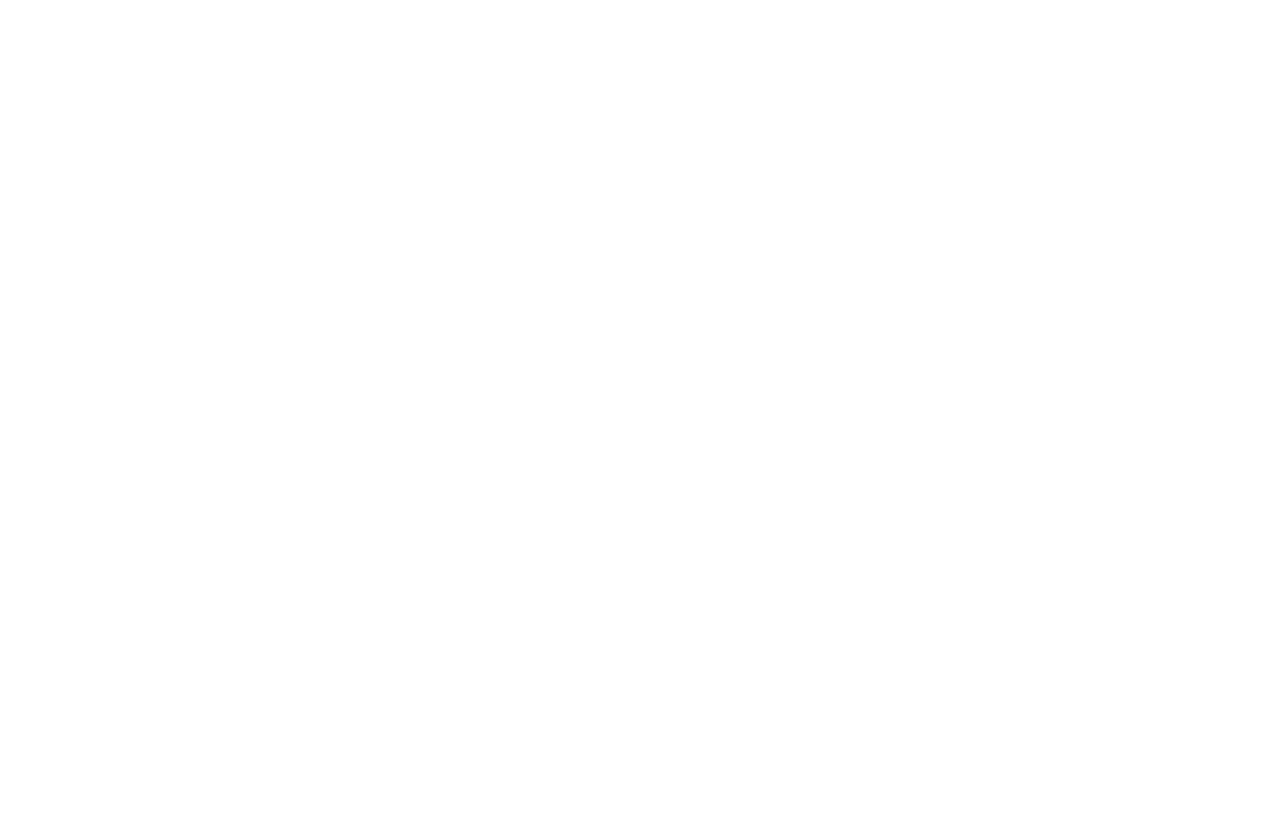
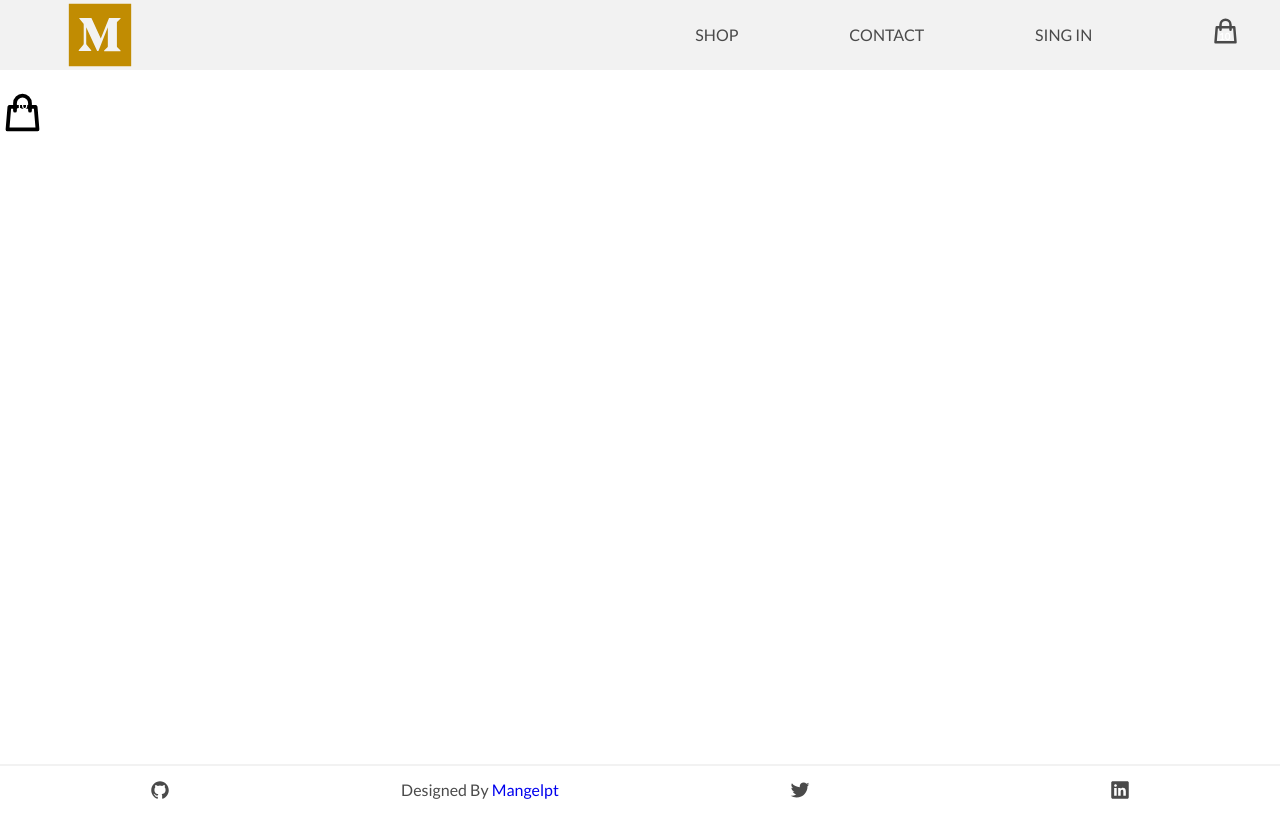
Before and after one commit to mangelpt/E-commerceAPP, a React (Create React App) app: page /contact in a window 1280 px wide. Before the commit this address had no page. Built offline with nearby package versions, Linux system fonts and the light colour scheme.

Commit message:
added checkout card

```diff
--- a/src/App.js
+++ b/src/App.js
@@ -8,6 +8,7 @@ import Women from "./pages/women/Womens";
 import Mens from "./pages/mens/Mens";
 import Offers from "./pages/ofers/Offers";
 import Details from "./pages/Details";
+import Contact from "./pages/Contact";
 
 function App() {
     return (
@@ -26,6 +27,7 @@ function App() {
                 <Route path="/mens/:itemId" element={<Details/>}/>
                 <Route path="offers" element={<Offers/>}/>
                 <Route path="/offers/:itemId" element={<Details/>}/>
+                <Route path="contact" element={<Contact/>}/>
             </Route>
         </Routes>
     );
--- /dev/null
+++ b/src/components/Layout/CollapsiveCard.js
@@ -0,0 +1,50 @@
+import React, {useState} from 'react';
+import {CollapsibleContainer, CollapsibleContentContainer} from "../UI/Containers";
+import {IconCart} from "../../assets/Icons";
+import {GenericLabel} from "../UI/Labels";
+import ShoppingCardMini from "./ShoppingCardMini";
+import {TransparentButton} from "../UI/Buttons";
+import {Link} from "react-router-dom";
+
+
+const CollapsedComponent = ({button, children}) => {
+    const [isCollapsed, setIsCollapsed] = useState(true);
+
+    return (
+        <>
+            <CollapsibleContainer onClick={() => setIsCollapsed(!isCollapsed)}>
+                <IconCart/>
+                <GenericLabel>10</GenericLabel>
+            </CollapsibleContainer>
+            <CollapsibleContentContainer collapsed={isCollapsed}>
+                <ShoppingCardMini
+                    price={20}
+                    name={"test"}
+                    image="https://picsum.photos/200/300"
+                    quantity={20}
+                />
+                <ShoppingCardMini
+                    price={20}
+                    name={"test"}
+                    image="https://picsum.photos/200/300"
+                    quantity={20}
+                />
+                <ShoppingCardMini
+                    price={20}
+                    name={"test"}
+                    image="https://picsum.photos/200/300"
+                    quantity={20}
+                />
+
+                <Link to="/">
+                    <TransparentButton>
+                        go to checkout
+                    </TransparentButton>
+                </Link>
+
+            </CollapsibleContentContainer>
+        </>
+    );
+};
+
+export default CollapsedComponent;
--- a/src/components/Layout/Header.js
+++ b/src/components/Layout/Header.js
@@ -5,7 +5,7 @@ import {LogoContainer} from "../UI/LogoContainer";
 import {Nav} from "../UI/Nav";
 import {Link} from "react-router-dom";
 import { SmallLabel} from "../UI/Labels";
-import {IconCart} from "../../assets/Icons";
+import CollapsedComponent from "./CollapsiveCard";
 
 const Header = () => {
     return (
@@ -17,9 +17,9 @@ const Header = () => {
             </Link>
             <Nav>
                 <Link to="/"><SmallLabel>SHOP</SmallLabel></Link>
-                <Link to="/"><SmallLabel>CONTACT</SmallLabel></Link>
+                <Link to="Contact"><SmallLabel>CONTACT</SmallLabel></Link>
                 <Link to="/"><SmallLabel>SING IN</SmallLabel></Link>
-                <div>  <IconCart/> </div>
+                <CollapsedComponent/>
             </Nav>
         </HeaderContainer>
     );
--- /dev/null
+++ b/src/components/Layout/ShoppingCardMini.js
@@ -0,0 +1,18 @@
+import React from 'react';
+import {MiniCartContainer} from "../UI/Containers";
+import {Card} from "../UI/Cards";
+import {GenericLabel, SmallLabel} from "../UI/Labels";
+
+const ShoppingCardMini = ({image, quantity, price, name}) => {
+    return (
+        <MiniCartContainer>
+            <Card image={image} height={100} width={20}/>
+            <GenericLabel>
+                <SmallLabel>{name}</SmallLabel>
+                <SmallLabel>{quantity}x{price}</SmallLabel>
+            </GenericLabel>
+        </MiniCartContainer>
+    );
+};
+
+export default ShoppingCardMini;
--- a/src/components/UI/Cards.js
+++ b/src/components/UI/Cards.js
@@ -4,7 +4,7 @@ export const Card = styled.div`
   display: flex;
   justify-content: center;
   align-items: center;
-  width: 100%;
+  width: ${props => props.width || 100}%;
   height: ${props => props.height || 240}px;
   background-repeat: no-repeat;
   background-image: url(${props => props.image || "none"});
@@ -19,11 +19,12 @@ export const TinyCard = styled.div`
   text-align: center;
   width: 130px;
   padding: 10px;
-  background-color: ${props => props.color ||  'rgb(187, 187, 187, .6)'};
+  background-color: ${props => props.color || 'rgb(187, 187, 187, .6)'};
   height: 100px;
   transition: all .3s ease-in-out;
   cursor: pointer;
+
   &:hover {
-    background-color: ${props => props.color ||  'rgb(170, 170, 170)'};
+    background-color: ${props => props.color || 'rgb(170, 170, 170)'};
   }
 `;
--- a/src/components/UI/Containers.js
+++ b/src/components/UI/Containers.js
@@ -83,3 +83,60 @@ export const ItemDetailsContainer = styled.section`
   display: flex;
   justify-content: space-between;
 `;
+
+export const CollapsibleContainer = styled.span`
+  cursor: pointer;
+  height: fit-content;
+  align-self: center;
+  margin-right: 10px;
+  margin-top: 10px;
+  margin-bottom: 18px;
+  svg{
+    width: 45px;
+    position: absolute;
+    cursor: pointer;
+  }
+  span{
+    height: fit-content;
+    position: relative;
+    color: #fff;
+    font-weight: bold;
+    font-size: 10px;
+    top: 1px;
+    left: 16px;
+  }
+`;
+
+export const CollapsibleContentContainer = styled.div`
+  margin-top: 30px;
+  position: absolute;
+  background-color: #f2f2f2;
+  top: 5%;
+  right: 2%;
+  display: ${props => props.collapsed && 'none'};
+  width: 30vw;
+  height: fit-content;
+  button{
+    width: 100%;
+    border-radius: 0;
+  }
+  @media only screen and ${Device.mobileS} {
+    top: 15%;
+    right: 2%;
+    width: 50vw;
+  }
+  @media only screen and ${Device.tablet} {
+    top: 5%;
+    right: 2%;
+    width: 20vw;
+  }
+`;
+
+export const MiniCartContainer = styled.div`
+  width: 100%;
+  margin: auto;
+  padding: 2px;
+  display: flex;
+  justify-content: space-around;
+  border: 1px solid gray;
+`;
--- a/src/pages/Contact.js
+++ b/src/pages/Contact.js
@@ -1,10 +1,10 @@
 import React from 'react';
+import CollapsedComponent from "../components/Layout/CollapsiveCard";
+
 
 const Contact = () => {
     return (
-        <div>
-            this is contact Page
-        </div>
+            <CollapsedComponent/>
     );
 };
 
```
Also changed, not shown: src/pages/Checkout.js (added), src/pages/cart/Checkout.js (deleted).
